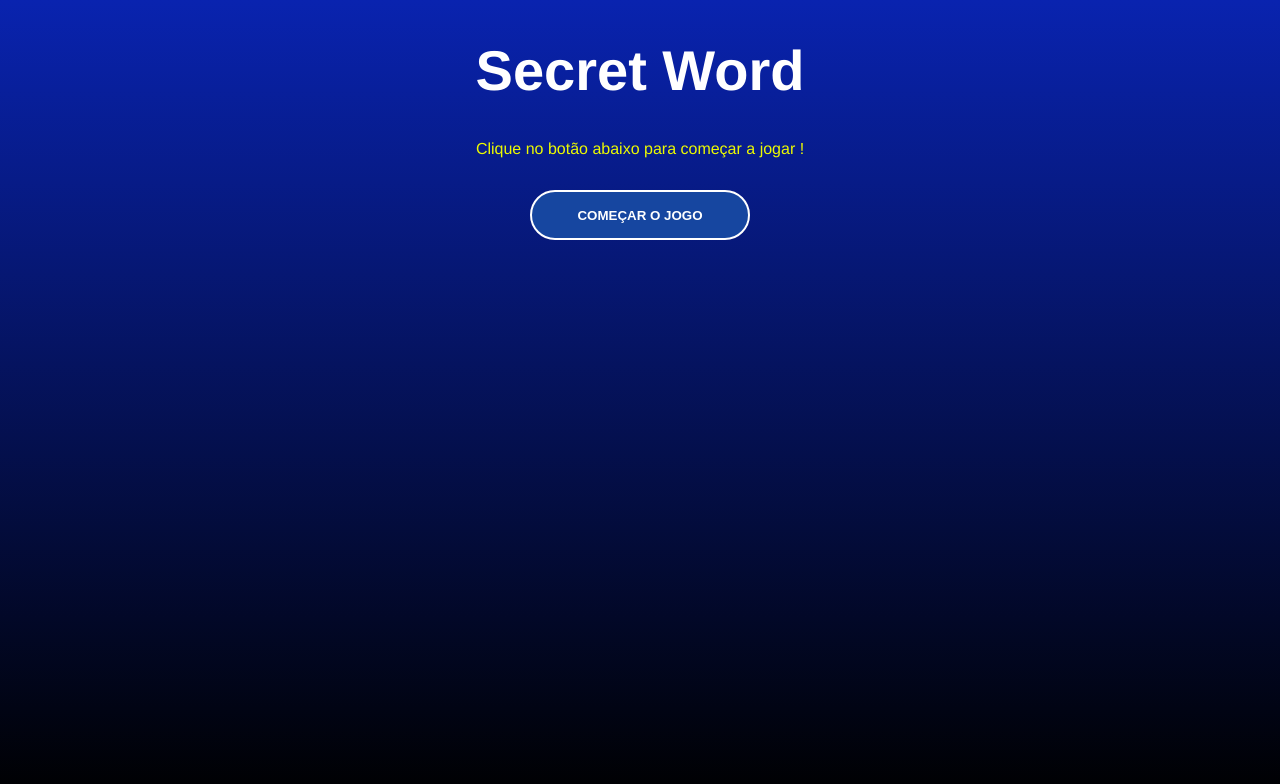
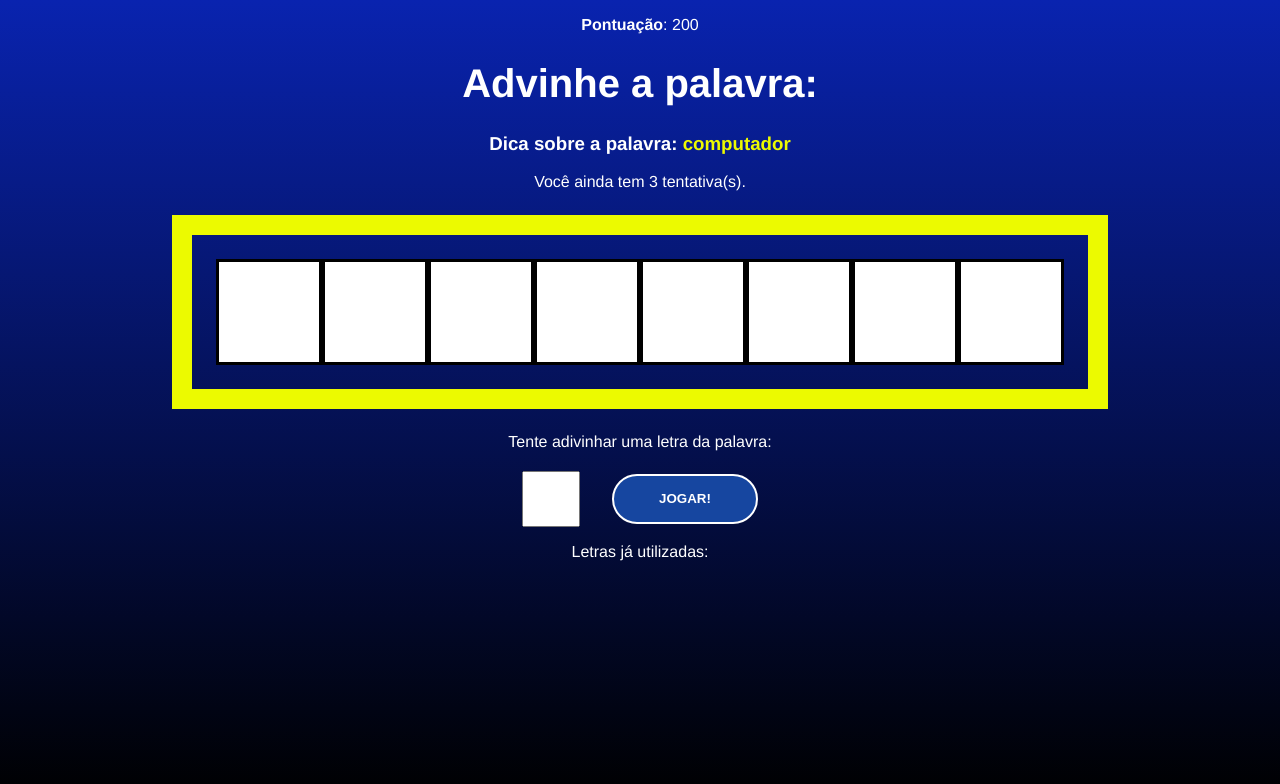
Before and after one commit to Sr-Ryuk/SecretWord_game, a React (Vite) app: page / in a window 1280 px wide. Shown: the top 784 px of the page. Built offline with nearby package versions, Linux system fonts and the light colour scheme.

Commit message:
Finalizando logica do game

```diff
--- a/src/App.jsx
+++ b/src/App.jsx
@@ -1,26 +1,24 @@
-//CSS
-import './App.css'
+import { useCallback, useEffect, useState } from "react";
 
-//REACT IMPORTS
-import { useCallback, useEffect, useState } from 'react'
+// components
+import StartScreen from "./components/StartScreen";
+import Game from "./components/Game";
+import GameOver from "./components/GameOver";
 
-//DATA
-import { wordsList } from './data/word'
+// styles
+import "./App.css";
 
-//COMPONENTS
-import StartScreen from './components/StartScreen'
-import Game from './components/Game';
-import GameOver from './components/GameOver';
+// data
+import { wordsList } from "./data/word";
 
 const stages = [
-  {id:1, name:'start'},
-  {id:2, name:'game'},
-  {id:3, name:'end'}
+  { id: 1, name: "start" },
+  { id: 2, name: "game" },
+  { id: 3, name: "end" },
 ];
 
 function App() {
-
-  const [gameStage, setGameStage] = useState(stages[0].name)
+  const [gameStage, setGameStage] = useState(stages[0].name);
   const [words] = useState(wordsList);
 
   const [pickedWord, setPickedWord] = useState("");
@@ -32,66 +30,113 @@
   const [guesses, setGuesses] = useState(3);
   const [score, setScore] = useState(0);
 
-  const pickWordAndCategory = () => {
+  // Função para escolher uma palavra e categoria aleatória
+  const pickWordAndCategory = useCallback(() => {
+    const categories = Object.keys(words);
+    const category =
+      categories[Math.floor(Math.random() * categories.length)];
 
-    // categoria aleatoria
-    const categories = Object.keys(words);
-    const category = categories[Math.floor(Math.random() * Object.keys(categories).length)];
+    const word =
+      words[category][Math.floor(Math.random() * words[category].length)];
 
-    // palavra aleatoria dentro da categoria
-    const word = words[category][Math.floor(Math.random() * words[category].length)];
+    return { category, word };
+  }, [words]);
 
+  // Iniciar o jogo
+  const startGame = useCallback(() => {
+    clearLettersStates();
 
-    return {word,category}
-  }
+    // Escolher uma palavra e categoria
+    const { category, word } = pickWordAndCategory();
 
-  // Iniciando game
-  const startGame = () => {
-    // Pegando palavra e categoria
-    const {word, category} = pickWordAndCategory();
+    let wordLetters = word.split("").map((l) => l.toLowerCase());
 
-    // Pegando as letras da palavras
-    let wordLetters = word.split("");
-    // Tratando letras maiusculas
-    wordLetters = wordLetters.map((i) => i.toLowerCase());
-
-    console.log(word, category);
-    console.log(wordLetters);
-
-    // setando stados
+    setPickedCategory(category);
     setPickedWord(word);
-    setPickedCategory(category);
     setLetters(wordLetters);
 
     setGameStage(stages[1].name);
+  }, [pickWordAndCategory]);
+
+  // Verificar se a letra está correta
+  const verifyLetter = (letter) => {
+    const normalizedLetter = letter.toLowerCase();
+
+    // Verifica se a letra já foi usada
+    if (
+      guessedLetters.includes(normalizedLetter) ||
+      wrongLetters.includes(normalizedLetter)
+    ) {
+      return;
+    }
+
+    // Adiciona letra acertada ou decrementa uma chance
+    if (letters.includes(normalizedLetter)) {
+      setGuessedLetters((actualGuessedLetters) => [
+        ...actualGuessedLetters,
+        normalizedLetter,
+      ]);
+    } else {
+      setWrongLetters((actualWrongLetters) => [
+        ...actualWrongLetters,
+        normalizedLetter,
+      ]);
+
+      setGuesses((actualGuesses) => actualGuesses - 1);
+    }
   };
 
-  // processando letra do input
-  const verifyLetter = (letter) => {
-    console.log(letter);
-  };
-
-  // reinciando jogo
+  // Reiniciar o jogo
   const retry = () => {
+    setScore(0);
+    setGuesses(3);
     setGameStage(stages[0].name);
   };
 
+  // Limpar estados de letras
+  const clearLettersStates = () => {
+    setGuessedLetters([]);
+    setWrongLetters([]);
+  };
+
+  // Verifica se o jogo acabou
+  useEffect(() => {
+    if (guesses === 0) {
+      clearLettersStates();
+      setGameStage(stages[2].name);
+    }
+  }, [guesses]);
+
+  // Verifica condição de vitória
+  useEffect(() => {
+    const uniqueLetters = [...new Set(letters)];
+
+    if (guessedLetters.length === uniqueLetters.length) {
+      setScore((actualScore) => actualScore + 100);
+
+      // Inicia um novo jogo
+      startGame();
+    }
+  }, [guessedLetters, letters, startGame]);
+
   return (
-    <>
-      {gameStage === 'start' && <StartScreen startGame={startGame} />}
-      {gameStage === 'game' && (
+    <div className="App">
+      {gameStage === "start" && <StartScreen startGame={startGame} />}
+      {gameStage === "game" && (
         <Game
           verifyLetter={verifyLetter}
+          pickedCategory={pickedCategory}
           pickedWord={pickedWord}
-        pickedCategory={pickedCategory}
           letters={letters}
           guessedLetters={guessedLetters}
           wrongLetters={wrongLetters}
           guesses={guesses}
-        score={score}/>)}
-      {gameStage === 'end' && <GameOver retry={retry} />}
-    </>
-  )
+          score={score}
+        />
+      )}
+      {gameStage === "end" && <GameOver retry={retry} score={score} />}
+    </div>
+  );
 }
 
-export default App
+export default App;
--- a/src/components/Game.css
+++ b/src/components/Game.css
@@ -1,39 +1,40 @@
-.game h1{
+.game h1 {
   font-size: 2.5em;
 }
 
-.points span{
+.points span {
   font-weight: bold;
 }
 
-.tip span{
+.tip span {
   color: #ecfa00;
 }
 
-.wordContainer{
+.wordContainer {
   margin: 1.5em;
   padding: 1.5em;
   border: 20px solid #ecfa00;
   display: flex;
 }
 
-.letter, .blankSquare{
+.letter,
+.blankSquare {
   font-size: 70px;
   line-height: 1.5;
   border: 3px solid #000;
   height: 100px;
   width: 100px;
   text-transform: uppercase;
-  background-color: white;
-  color: black;
+  background-color: #fff;
+  color: #000;
   font-weight: bold;
 }
 
-.letterContainer p{
+.letterContainer p {
   margin-bottom: 1.2em;
 }
 
-.letterContainer form{
+.letterContainer form {
   display: flex;
   align-items: center;
   justify-content: center;
--- a/src/components/Game.jsx
+++ b/src/components/Game.jsx
@@ -1,71 +1,88 @@
-import { useState, useRef } from 'react';
-import './Game.css';
-import PropTypes from 'prop-types';
+import { useState, useRef } from "react";
+import PropTypes from "prop-types"; // Importa o PropTypes para validação de props
 
-const Game = ({verifyLetter, pickedWord, pickedCategory, letters, guessedLetters, wrongLetters, guesses, score}) => {
+// styles
+import "./Game.css";
 
+const Game = ({
+  verifyLetter,
+  pickedCategory,
+  letters,
+  guessedLetters,
+  wrongLetters,
+  guesses,
+  score,
+}) => {
   const [letter, setLetter] = useState("");
   const letterInputRef = useRef(null);
 
   const handleSubmit = (e) => {
     e.preventDefault();
 
+    if (letter.match(/[a-z]/i)) { // Verifica se a letra é válida
       verifyLetter(letter);
-
       setLetter("");
+    }
 
     letterInputRef.current.focus();
-    }
-
+  };
 
   return (
-
-    <div className='game'>
-      <h3>{pickedWord}</h3>
+    <div className="game">
       <p className="points">
-          <span>Pontuação: {score}</span>
+        <span>Pontuação</span>: {score}
       </p>
-        <h1>Adivinhe a palavra:</h1>
-        <h3 className='tip'>
+      <h1>Advinhe a palavra:</h1>
+      <h3 className="tip">
         Dica sobre a palavra: <span>{pickedCategory}</span>
       </h3>
-        <p>Você ainda tem {guesses} tentativas.</p>
+      <p>Você ainda tem {guesses} tentativa(s).</p>
       <div className="wordContainer">
-          {letters.map((letter, i) => (
-                guessedLetters.includes(guessedLetters) ? (
-                  <span key={i} className="letter">{letter}</span>
-                ): (
+        {letters.map((letter, i) =>
+          guessedLetters.includes(letter) ? (
+            <span className="letter" key={i}>
+              {letter}
+            </span>
+          ) : (
             <span key={i} className="blankSquare"></span>
           )
-          ))}
-
+        )}
       </div>
       <div className="letterContainer">
-          <p>Tente adivinha uma letra da palavras</p>
+        <p>Tente adivinhar uma letra da palavra:</p>
         <form onSubmit={handleSubmit}>
-            <input type="text" name="letter" maxLength="1" required onChange={(e) => setLetter(e.target.value)} value={letter} ref={letterInputRef}/>
+          <input
+            type="text"
+            name="letter"
+            maxLength="1"
+            onChange={(e) => setLetter(e.target.value)}
+            required
+            value={letter}
+            ref={letterInputRef}
+          />
           <button>Jogar!</button>
         </form>
       </div>
       <div className="wrongLettersContainer">
-          <p>Letras ja utilizadas</p>
+        <p>Letras já utilizadas:</p>
         {wrongLetters.map((letter, i) => (
-              <span key={i}>{letter}</span>
+          <span key={i}>{letter}, </span>
         ))}
       </div>
     </div>
   );
 };
 
+// Definindo os tipos e requisitos das props com PropTypes
 Game.propTypes = {
-  verifyLetter: PropTypes.func.isRequired,
-  pickedWord: PropTypes.func.isRequired,
-  pickedCategory: PropTypes.func.isRequired,
-  letters: PropTypes.func.isRequired,
-  guessedLetters: PropTypes.func.isRequired,
-  wrongLetters: PropTypes.func.isRequired,
-  guesses: PropTypes.func.isRequired,
-  score: PropTypes.func.isRequired, // exemplo para uma prop do tipo função
+  verifyLetter: PropTypes.func.isRequired, // Função obrigatória
+  pickedCategory: PropTypes.string.isRequired, // String obrigatória
+  pickedWord: PropTypes.string.isRequired, // String obrigatória
+  letters: PropTypes.arrayOf(PropTypes.string).isRequired, // Array de strings obrigatório
+  guessedLetters: PropTypes.arrayOf(PropTypes.string).isRequired, // Array de strings obrigatório
+  wrongLetters: PropTypes.arrayOf(PropTypes.string).isRequired, // Array de strings obrigatório
+  guesses: PropTypes.number.isRequired, // Número obrigatório
+  score: PropTypes.number.isRequired, // Número obrigatório
 };
 
 export default Game;
--- a/src/components/GameOver.css
+++ b/src/components/GameOver.css
@@ -0,0 +1,4 @@
+h2 span {
+  color: #ecfa00;
+  font-size: 1.5em;
+}
--- a/src/components/GameOver.jsx
+++ b/src/components/GameOver.jsx
@@ -1,18 +1,22 @@
-import './GameOver.css';
-import PropTypes from 'prop-types';
+import PropTypes from "prop-types"; // Importa o PropTypes para validação de props
+import "./GameOver.css";
 
-
-const GameOver = ({ retry }) => {
+const GameOver = ({ retry, score }) => {
   return (
-    <div>
-      <h2>Game Over</h2>
-      <button onClick={retry} >Resetar jogo</button>
+    <div className="gameover">
+      <h1>Fim de jogo!</h1>
+      <h2>
+        A sua pontuação foi: <span>{score}</span>
+      </h2>
+      <button onClick={retry}>Reiniciar</button>
     </div>
   );
 };
 
+// Definindo os tipos e requisitos das props com PropTypes
 GameOver.propTypes = {
-  retry: PropTypes.func.isRequired, // exemplo para uma prop do tipo função
+  retry: PropTypes.func.isRequired, // Função obrigatória
+  score: PropTypes.number.isRequired, // Número obrigatório
 };
 
 export default GameOver;
```
Lines whose indentation alone changed are shown as unchanged.
